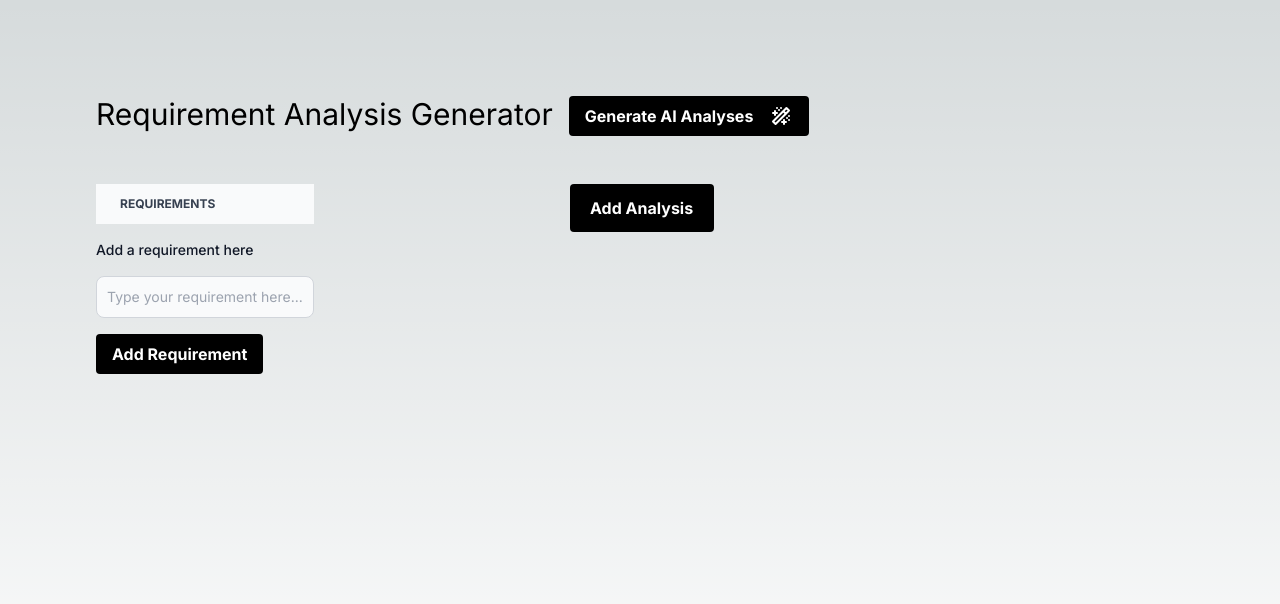
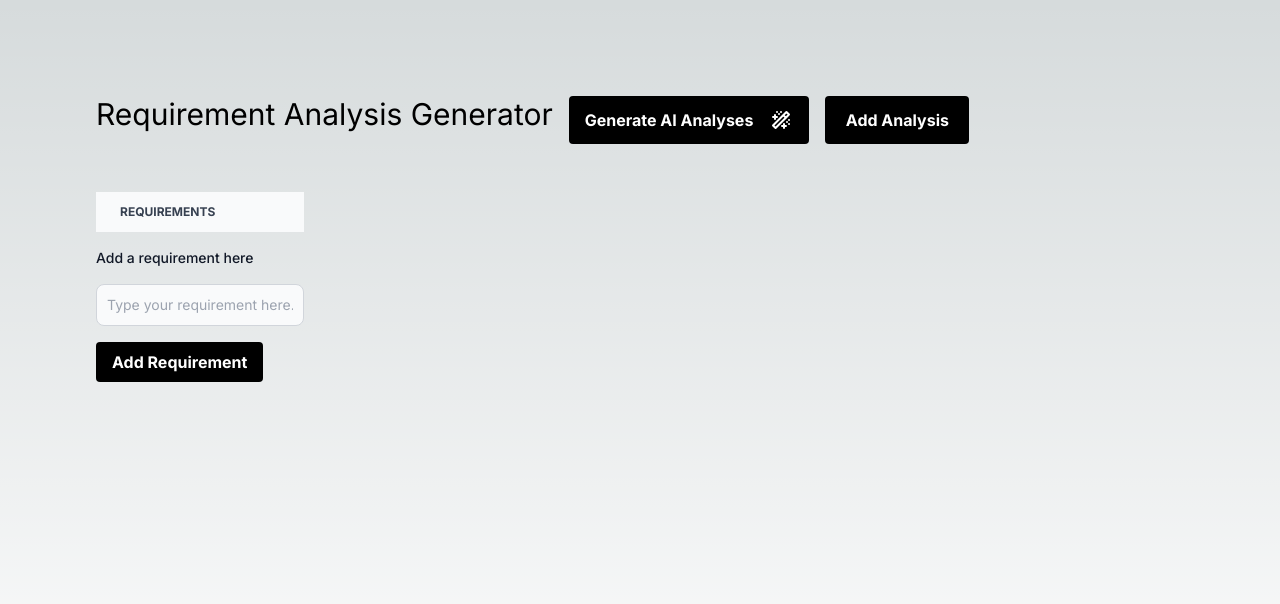
Before and after one commit to jason-maier/Vultron-Project-2, a Next.js app: page / in a window 1280 px wide. Shown: the top 604 px of the page. Built offline with nearby package versions, Linux system fonts and the light colour scheme.

Commit message:
Table Improvements

```diff
--- a/app/page.tsx
+++ b/app/page.tsx
@@ -26,6 +26,15 @@ export default function Home() {
     api: "/api/completion",
   });
 
+  useEffect(() => {
+    setAnalyses((prevAnalyses) =>
+      prevAnalyses.map((analysis) => ({
+        ...analysis,
+        answers: [...analysis.answers, ""],
+      }))
+    );
+  }, [requirements]);
+
   const generateAnalyses = async (prompt: string[]) => {
     const response = await complete(prompt);
 
@@ -37,15 +46,6 @@ export default function Home() {
       return parsedResponse.choices.map((choice: any) => choice.text);
     }
   };
-
-  useEffect(() => {
-    setAnalyses((prevAnalyses) =>
-      prevAnalyses.map((analysis) => ({
-        ...analysis,
-        answers: [...analysis.answers, ""],
-      }))
-    );
-  }, [requirements]);
 
   const generateAnalysis = async () => {
     const prompts = coordinates.map((coordinate) => {
@@ -75,12 +75,24 @@ export default function Home() {
     });
   };
 
+  const handleAddAnalysis = () => {
+    const answerArray = requirements.map(() => "");
+    setAnalyses((prevAnalyses) => [
+      ...prevAnalyses,
+      {
+        title: `Example Title ${prevAnalyses.length + 1}`,
+        prompt: "Write your prompt here...",
+        answers: answerArray,
+      },
+    ]);
+  };
+
   return (
     <main className="flex min-h-screen flex-col p-24">
       <div className="flex flex-row">
         <h1 className="text-3xl">Requirement Analysis Generator</h1>
         <button
-          className="bg-black text-white font-bold ml-4 py-2 px-4 rounded flex flex-row"
+          className="bg-black text-white font-bold ml-4 py-2 px-4 rounded flex flex-row items-center h-12 min-w-36"
           onClick={generateAnalysis}
         >
           Generate AI Analyses
@@ -102,6 +114,12 @@ export default function Home() {
             />
           </svg>
         </button>
+        <button
+          className="bg-black text-white font-bold py-2 px-4 rounded ml-4 h-12 min-w-36"
+          onClick={handleAddAnalysis}
+        >
+          Add Analysis
+        </button>
       </div>
       <div className="flex flex-row overflow-x-auto">
         <RequirementsTable
--- a/components/AnalysisInputs.tsx
+++ b/components/AnalysisInputs.tsx
@@ -14,7 +14,7 @@ const AnalysisInputs = ({
   handleUpdateTitle,
 }: AnalysisInputsProps) => {
   return (
-    <div>
+    <div className="flex flex-col">
       <label
         htmlFor="title_input"
         className="block mb-2 mt-4 text-sm font-medium text-gray-900 dark:text-white"
--- a/components/AnalysisTable.tsx
+++ b/components/AnalysisTable.tsx
@@ -22,7 +22,7 @@ const AnalysisTable = ({
       ...prevAnalyses,
       {
         title: `Example Title ${prevAnalyses.length + 1}`,
-        prompt: "Example Prompt",
+        prompt: "Write your prompt here...",
         answers: answerArray,
       },
     ]);
@@ -65,14 +65,18 @@ const AnalysisTable = ({
     );
   };
   return (
-    <div className="w-2/3 overflow-x-auto flex flex-row">
-      <div className="mt-12 flex flex-row">
-        <table className="text-sm text-left rtl:text-right text-gray-500 dark:text-gray-400 min-w-48">
+    <div className="w-4/5 overflow-scroll flex flex-row mt-12">
+      <table className="text-sm text-left rtl:text-right text-gray-500 dark:text-gray-400 min-w-48 table-fixed">
         <thead className="text-xs text-gray-700 uppercase bg-gray-50 dark:bg-gray-700 dark:text-gray-400">
           <tr>
             {analyses.map((analysis, index) => (
               <th key={index} scope="col" className="px-6 py-3">
-                  {analysis.title}
+                <input
+                  value={analysis.title}
+                  onChange={(e) => {
+                    handleUpdateTitle(index, e.target.value);
+                  }}
+                />
               </th>
             ))}
           </tr>
@@ -100,15 +104,22 @@ const AnalysisTable = ({
               ))}
             </tr>
           ))}
+          {/* Make a row of each of the prompts for the analyses */}
+          <tr className="bg-white border-b dark:bg-gray-800 dark:border-gray-700">
+            {analyses.map((analysis, index) => (
+              <td key={index} className="px-6 py-4">
+                <textarea
+                  className="border-gray-900 border rounded-lg p-2.5 w-full text-sm text-gray-900 bg-gray-50 focus:ring-blue-500 focus:border-blue-500 dark:bg-gray-700 dark:border-gray-600 dark:placeholder-gray-400 dark:text-white dark:focus:ring-blue-500 dark:focus:border-blue-500"
+                  value={analysis.prompt}
+                  onChange={(e) => {
+                    handleUpdatePrompt(index, e.target.value);
+                  }}
+                />
+              </td>
+            ))}
+          </tr>
         </tbody>
       </table>
-      </div>
-      <button
-        className="bg-black text-white font-bold py-2 px-4 rounded ml-4 mt-12 h-12 min-w-36"
-        onClick={handleAddAnalysis}
-      >
-        Add Analysis
-      </button>
     </div>
   );
 };
--- a/components/RequirementsTable.tsx
+++ b/components/RequirementsTable.tsx
@@ -21,7 +21,7 @@ const RequirementsTable = ({
   };
 
   return (
-    <div className="w-1/5 relative overflow-x-auto mr-12 mt-12">
+    <div className="w-1/5 relative overflow-x-scroll mr-12 mt-12">
       <table className="min-w-full text-sm text-left rtl:text-right text-gray-500 dark:text-gray-400">
         <thead className="text-xs text-gray-700 uppercase bg-gray-50 dark:bg-gray-700 dark:text-gray-400">
           <tr>
```
Lines whose indentation alone changed are shown as unchanged.
